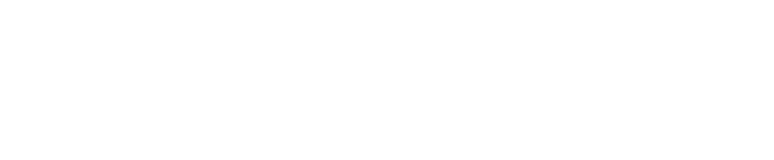
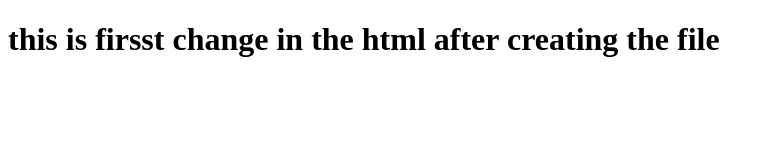
Before and after one commit to sjagtap2709/mynewrepo, a plain HTML site: page index.html in a window 1280 px wide. Shown: the whole page, without its empty margins (0-774 px from the left). Drawn offline with Linux system fonts and the light colour scheme.

Commit message:
this is first change after creating the html and this is second comiit of index

```diff
--- a/index.html
+++ b/index.html
@@ -7,6 +7,6 @@
       <title>Document</title>
   </head>
   <body>
-
+      <h1>this is firsst change in the html after creating the file</h1>
   </body>
   </html>
```
